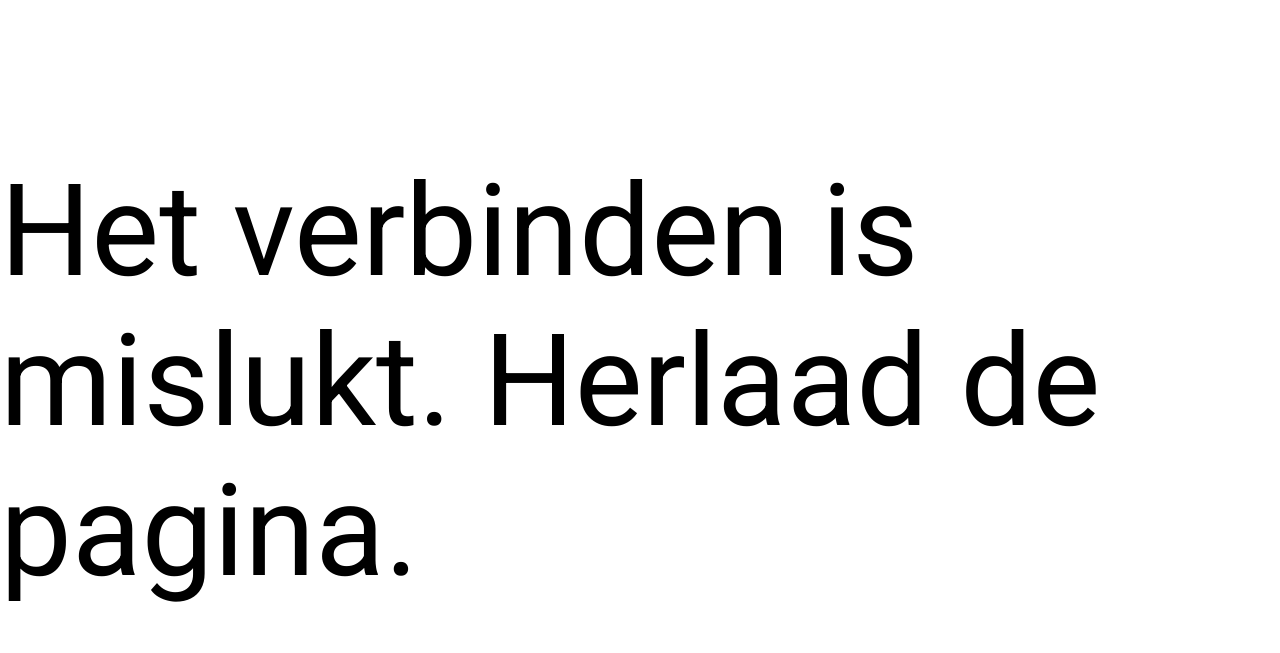
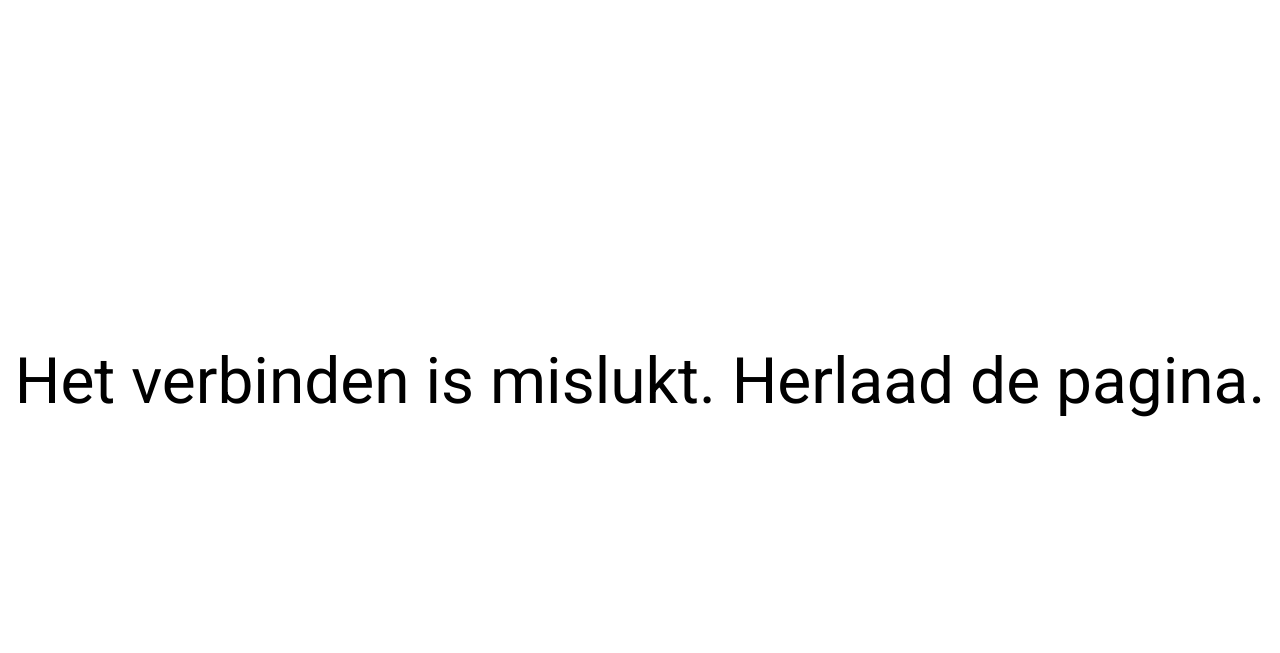
Before and after one commit to OscarNOW/beverbende, a website with bundled scripts: page players/Web/client/player.html in a window 1280 px wide. Shown: the part 19-672 px from the top of the page. Built offline with nearby package versions, Linux system fonts and the light colour scheme; no server answers.

Commit message:
Improved state

```diff
--- a/players/Web/client/files/player.css
+++ b/players/Web/client/files/player.css
@@ -97,5 +97,5 @@ p {
 
 #state>p {
     font-weight: 500;
-    font-size: 10vmax;
+    font-size: 5vmax;
 }
--- a/players/Web/client/files/ws.ts
+++ b/players/Web/client/files/ws.ts
@@ -32,8 +32,7 @@ function waitForMessages<messages extends (keyof ServerToClientEvents | 'connect
 };
 
 function handleError(type: string, reason: string | Error): void {
-    console.error(new Error(`${type} ${reason}`));
-    alert(`${type} ${reason}`);
+    console.error(type, reason);
 }
 
 function handleFatalError(type: 'initFail' | 'connectFail' | 'disconnect', reason?: Parameters<ServerToClientEvents['initFail']>[0] | Error): void { //todo: type better
```
